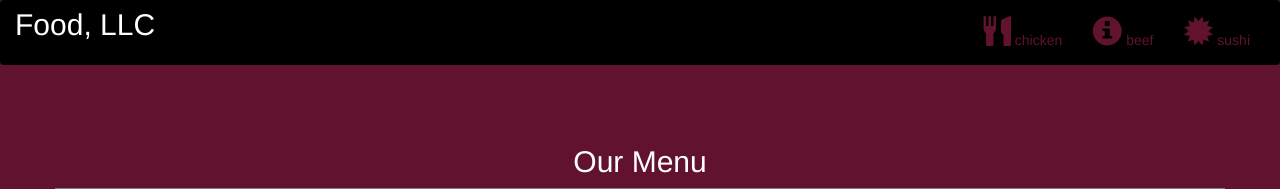
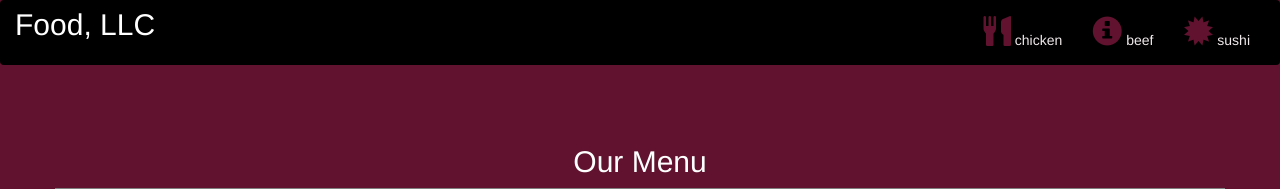
Before and after one commit to GSaiPhanindraPavanKumar/Coursera-web-development, a PHP site: page / in a window 1280 px wide. Shown: the top 189 px of the page. Run offline with PHP 8.4, Linux system fonts and the light colour scheme.

Commit message:
Update style.css

```diff
--- a/module 3/style.css
+++ b/module 3/style.css
@@ -35,7 +35,7 @@ h2{
 	text-align: center;
 }
 #myNavbar ul li a {
-	color: #61122F;
+	color: #f0e9eb;
 }
 .navbar-brand{
 font-size: 30px;
```
